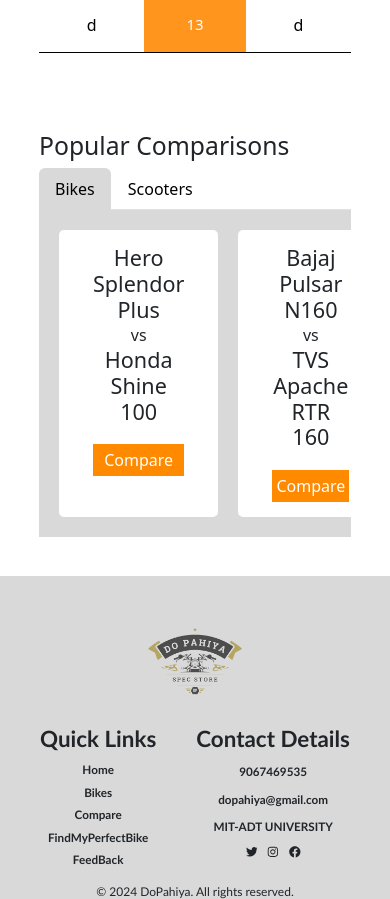
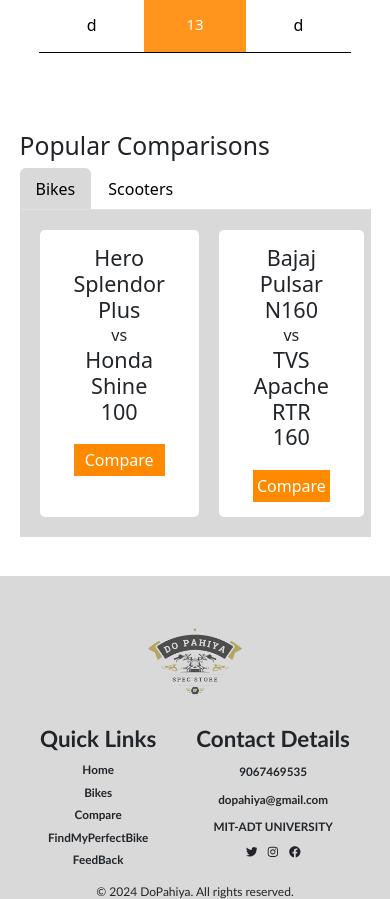
Before and after one commit to kalviumcommunity/S56_Ayush_Capstone_DoPahiya, a React (Vite) app in the folder client/: page /compare in a window 390 px wide. Shown: the part 1181-2080 px from the top of the page. Built offline with nearby package versions, Linux system fonts and the light colour scheme; no server answers; a web font is replaced by a local one.

Commit message:
Bikes pages made responsive

```diff
--- a/client/src/Pages/Bikes.css
+++ b/client/src/Pages/Bikes.css
@@ -1,4 +1,14 @@
 @import url('https://fonts.googleapis.com/css2?family=Khula:wght@300;400;600;700;800&family=Jua&display=swap');
+
+.nav{
+    display: flex;
+    flex-wrap: nowrap;
+    overflow-x: auto;
+}
+
+.nav-link{
+    flex: 0 0 auto;
+}
 
 .bikes-main-section{
     background-image: url("../assets/BikesBg.png");
@@ -22,12 +32,11 @@
 }
 
 .section-cont{
-    width: 100%;
-    background-color: #D9D9D9;
-    padding: 20px;
-    border-radius: 0 0 10px 10px !important;
+    display: flex;
+    flex-wrap: nowrap;
     overflow-x: auto;
     gap: 20px;
+    padding: 20px;
 }
 
 .active{
@@ -36,13 +45,15 @@
 }
 
 .card{
-    width: 400px;
-    height: 270px;
+    flex: 0 0 auto;
+    max-width: 400px;
+    height: auto;
     padding: 30px 10px;
     text-align: center;
     cursor: pointer;
     position: relative;
     transform-style: preserve-3d;
+    margin: 0 auto;
 }
 
 .card img{
@@ -67,12 +78,12 @@
 }
 
 .card:hover .card-content {
-    opacity: 1; /* Move the content up on hover */
+    opacity: 1;
 }
 
 .card:hover .hidden-text {
-    opacity: 1; /* Make the text visible on hover */
-    animation: fadeIn 0.5s ease forwards; /* Apply fade-in animation */
+    opacity: 1;
+    animation: fadeIn 0.5s ease forwards;
 }
 
 .card .hidden-text{
@@ -81,7 +92,6 @@
 
 .card .hidden-content{
     position: absolute;
-    /* top: 50%; */
     left: 50%;
     bottom: 0;
     width: 100%;
@@ -108,7 +118,7 @@
     height: 200px;
     height: auto;
     position: relative;
-    z-index: 1; /* Ensure the image is above other elements */
+    z-index: 1;
 }
 
 .card .visible-content{
@@ -117,7 +127,7 @@
 }
 
 .card:hover .visible-content {
-    transform: translateY(-60%); /* Move the image up on hover */
+    transform: translateY(-60%);
 }
 
 .card:hover img{
@@ -127,6 +137,39 @@
 .card-content {
     width: 100%;
     text-align: center;
-    opacity: 0; /* Initially hide the content */
+    opacity: 0;
     color: black;
 }
+
+@media all and (max-width: 850px) {
+
+    .section {
+        padding: 0 5vw;
+    }
+
+    .card .hidden-content {
+        display: none;
+    }
+
+    .card {
+        width: fit-content;
+        padding: 20px 10px;
+        transition: none;
+    }
+
+    .card img {
+        width: 100px;
+    }
+
+    .card:hover img{
+        opacity: 1;
+    }
+
+    .card:hover .visible-content {
+        transform: none;
+    }
+
+    .active{
+        overflow-x: auto;
+    }
+}
```
